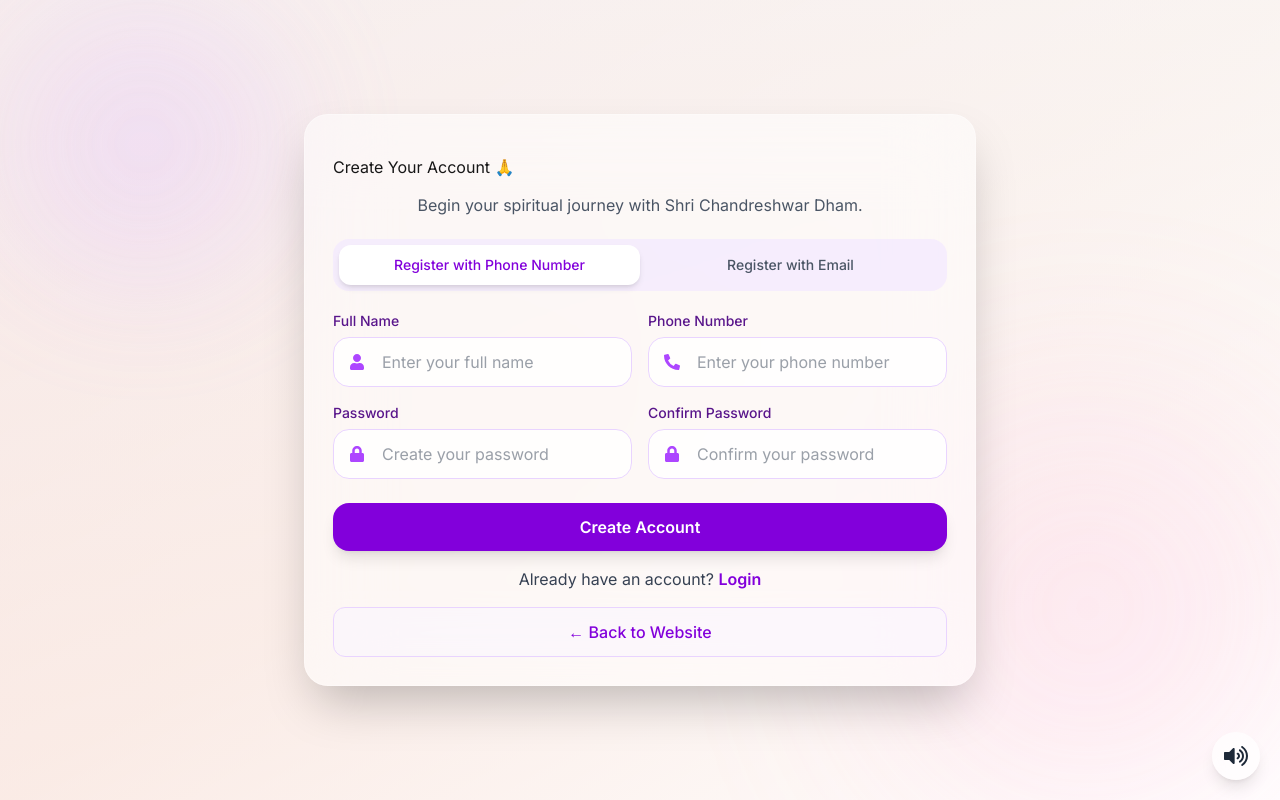
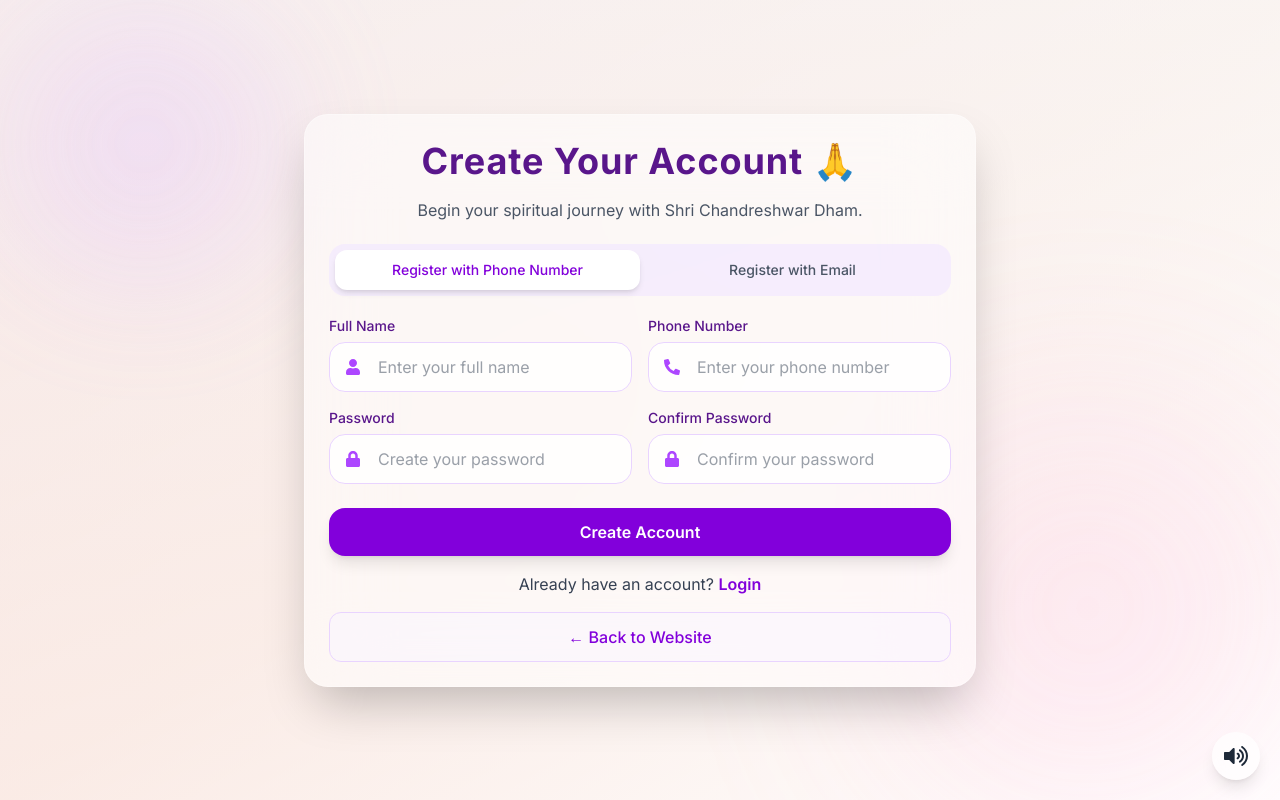
Before and after one commit to PathakAnshika/ShivTempleWebsite, a Next.js app: page /DevoteeCorner/register in a window 1280 px wide. Built offline with nearby package versions, Linux system fonts and the light colour scheme.

Commit message:
Upgrade Next.js to fix security vulnerability

```diff
--- a/app/DevoteeCorner/register/page.jsx
+++ b/app/DevoteeCorner/register/page.jsx
@@ -65,21 +65,24 @@ const handlePhoneRegister = async () => {
 };
   return (
 
-    <section className="
-      min-h-screen
+    <section
+  className="
+    h-screen
     flex items-center justify-center
+    overflow-hidden
     bg-gradient-to-br
     from-purple-300/20
     via-purple-100/40
     to-white
-      relative overflow-hidden
+    relative
     px-4
-    ">
+  "
+>
 
       {/* Soft Floating Blobs */}
       <div className="
         absolute top-0 left-0
-        w-72 h-72
+        w-40 h-40 sm:w-72 sm:h-72
         bg-purple-300/30
         blur-3xl
         rounded-full
@@ -88,7 +91,7 @@ const handlePhoneRegister = async () => {
 
       <div className="
         absolute bottom-0 right-0
-        w-96 h-96
+       w-52 h-52 sm:w-96 sm:h-96
         bg-pink-300/30
         blur-[120px]
         rounded-full
@@ -103,7 +106,7 @@ const handlePhoneRegister = async () => {
         className="
   bg-white/50
   backdrop-blur-2xl
-  p-4 sm:p-6 md:p-7
+  p-4 sm:p-4 sm:p-5 md:p-6
   rounded-2xl sm:rounded-3xl
   shadow-2xl
   border border-white/30
@@ -119,10 +122,16 @@ const handlePhoneRegister = async () => {
   animate={{ opacity: 1, y: 0 }}
   transition={{ delay: 0.3 }}
   className="
-  md:col-span-2
-  w-full
-  py-3
-  text-sm sm:text-base"
+    text-2xl
+    sm:text-3xl
+    md:text-4xl
+    font-bold
+    text-center
+    text-purple-900
+    mb-3
+    tracking-wide
+    leading-tight
+  "
 >
   Create Your Account 🙏
 </motion.h2>
```
Lines whose indentation alone changed are shown as unchanged.
